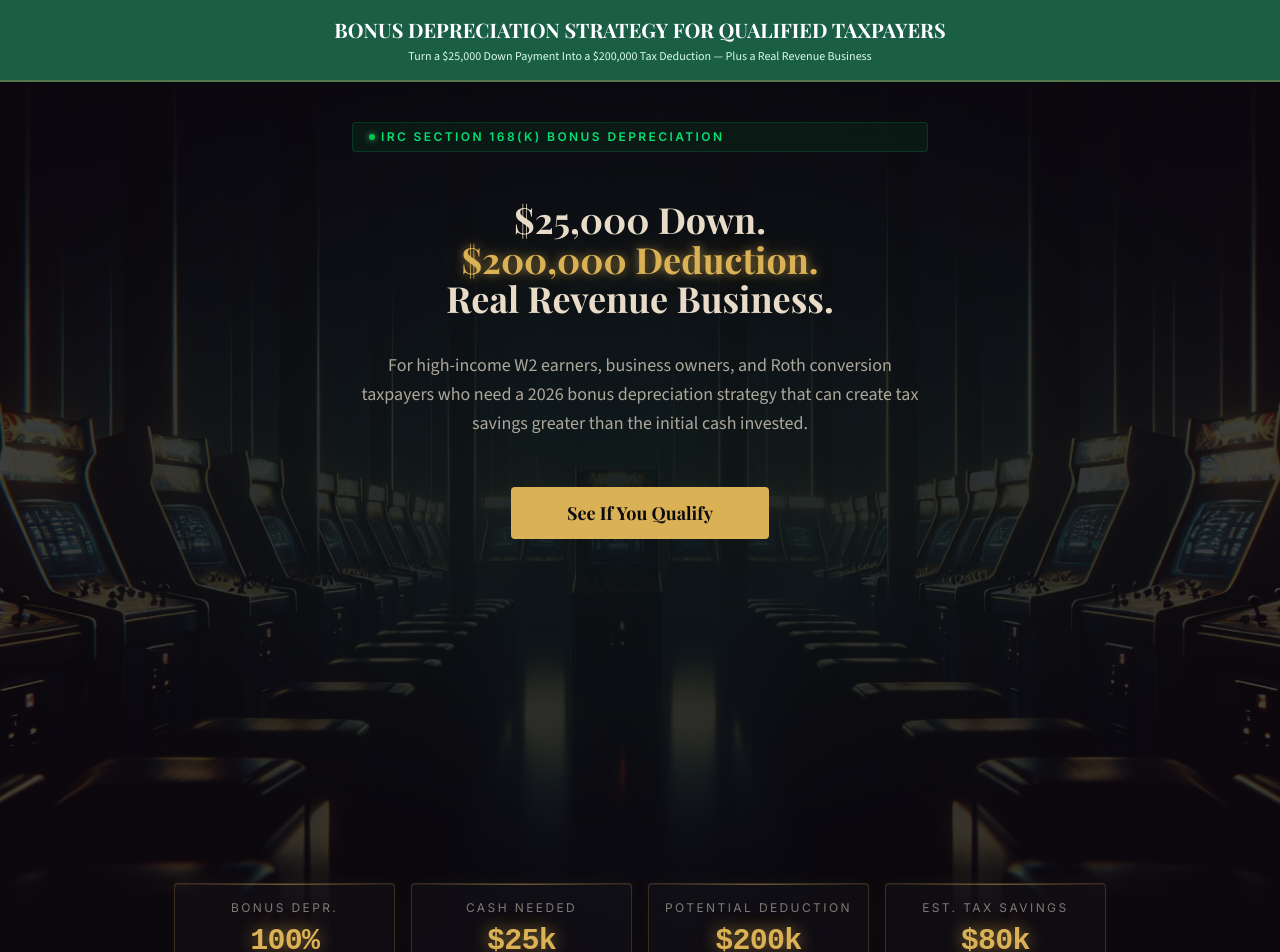
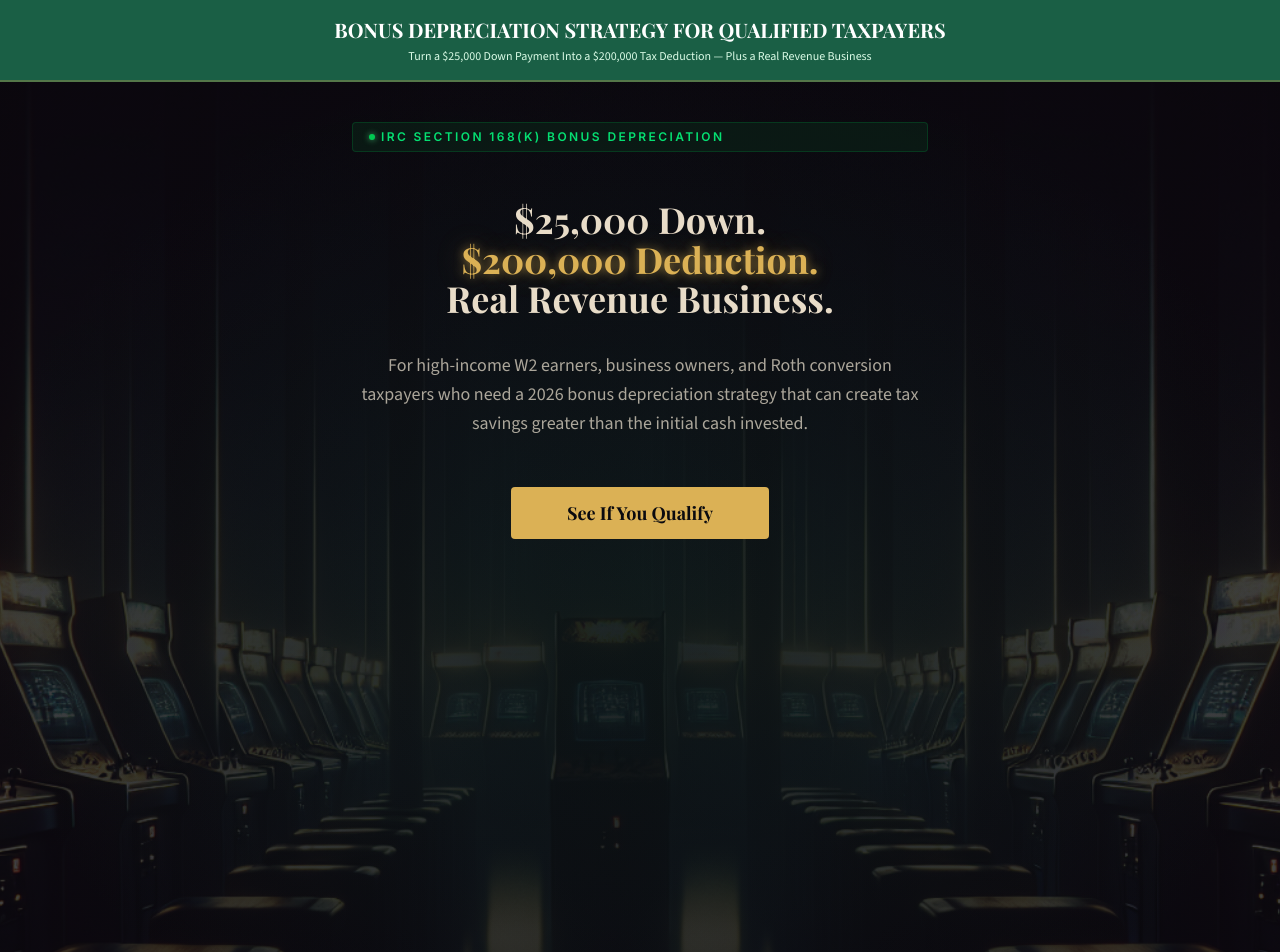
Before and after one commit to kennysabangan/arcade-tax-guide, a React (Vite) app: page /arcade in a window 1280 px wide. Shown: the top 952 px of the page. Built offline with nearby package versions, Linux system fonts and the light colour scheme; what @react-pdf/renderer would draw is missing.

Commit message:
Fix: Image height - use 100% instead of fixed 200px

```diff
--- a/src/pages/ArcadeLandingPage.jsx
+++ b/src/pages/ArcadeLandingPage.jsx
@@ -263,7 +263,7 @@ const leadScore = computeLeadScore();
           </div>
         </div>
         <div className="flex justify-center px-5 py-4" style={{ minHeight: '200px' }}>
-          <img src="images/arcade-machine.jpg" alt="Arcade Machine" className="w-full h-full object-contain" style={{ maxHeight: '200px', maxWidth: '300px' }} />
+          <img src="/images/arcade-machine.jpg" alt="Arcade Machine" className="w-full h-full object-contain" style={{ maxHeight: '100%', maxWidth: '300px' }} />
         </div>
         <div className="flex justify-center px-5 py-4" style={{ display: 'flex' }}>
           <div className="grid grid-cols-2 sm:grid-cols-4 gap-4 max-w-2xl sm:max-w-4xl lg:max-w-6xl">
```
